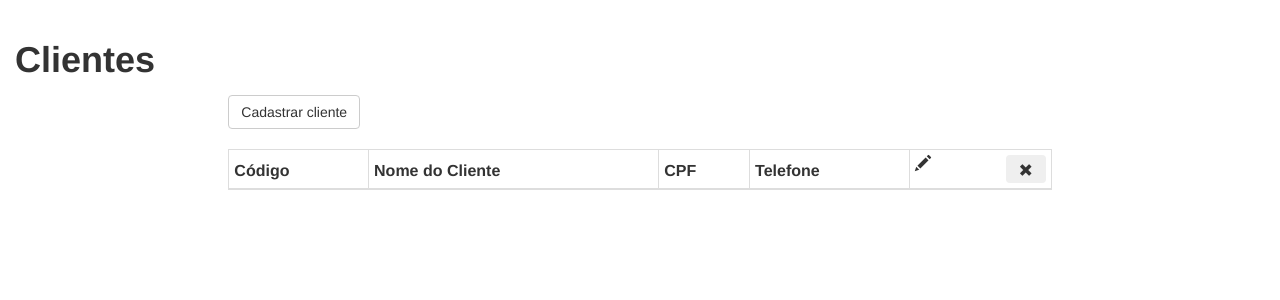
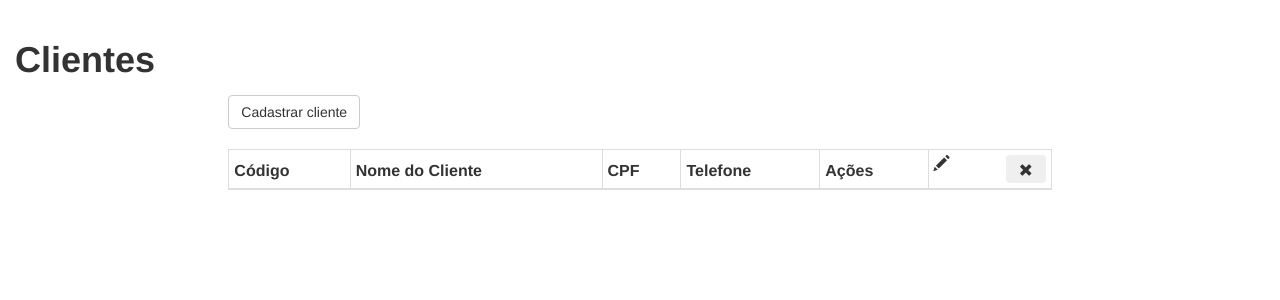
Before and after one commit to marcilio9590/Locadora-PHP, a PHP site: page /views/cliente.php in a window 1280 px wide. Shown: the part 52-352 px from the top of the page. Run offline with PHP 8.4, Linux system fonts and the light colour scheme; data comes from the database, SQL or seed files in the repository; lists and menus that the app fills with data are empty.

Commit message:
Alteração no cadastro.cliente.php removendo sobrenome e adcionando "ações" na tabela em cliente.php

```diff
--- a/views/cadastro.cliente.php
+++ b/views/cadastro.cliente.php
@@ -207,12 +207,13 @@
 
             },success:function(data){
                 if(data !== "false"){
-                    alert('Cliente cadastrado com sucesso!')
+                    alert('Cliente cadastrado com sucesso!');
                 }else{
                     alert('Erro ao cadastrar cliente!');
                 }
             },error:function(){
                 alert("Erro ao cadastrar cliente!");
+            };
             }
         });
     }
--- a/views/cliente.php
+++ b/views/cliente.php
@@ -38,6 +38,7 @@
                                     <th>Nome do Cliente</th>
                                     <th>CPF</th>
                                     <th>Telefone</th>
+                                    <th>Ações</th>
 
                                     </td>
                                 				<td>
```
